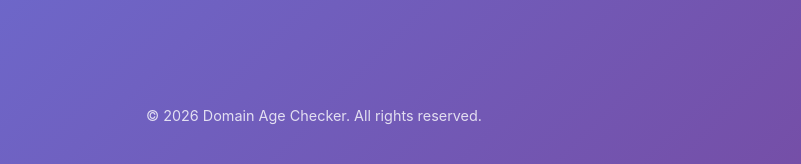
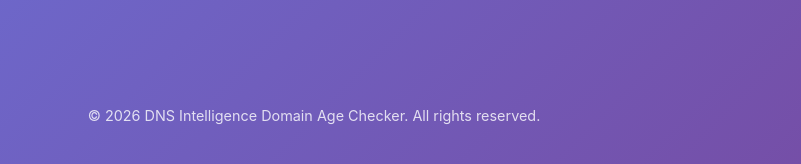
Before and after one commit to dnsintelligenceresearch-dev/domain-age-checker, a Flask app: page / in a window 1280 px wide. Shown: the part 636-800 px from the top of the page, without its empty margins (326-1127 px from the left). Run offline with Flask 3, Linux system fonts and the light colour scheme.

Commit message:
Update footer text in base.html template

```diff
--- a/templates/base.html
+++ b/templates/base.html
@@ -18,7 +18,7 @@
         </main>
 
         <footer>
-            <p>&copy; 2026 Domain Age Checker. All rights reserved.</p>
+            <p>&copy; 2026 DNS Intelligence Domain Age Checker. All rights reserved.</p>
         </footer>
     </div>
 
```
